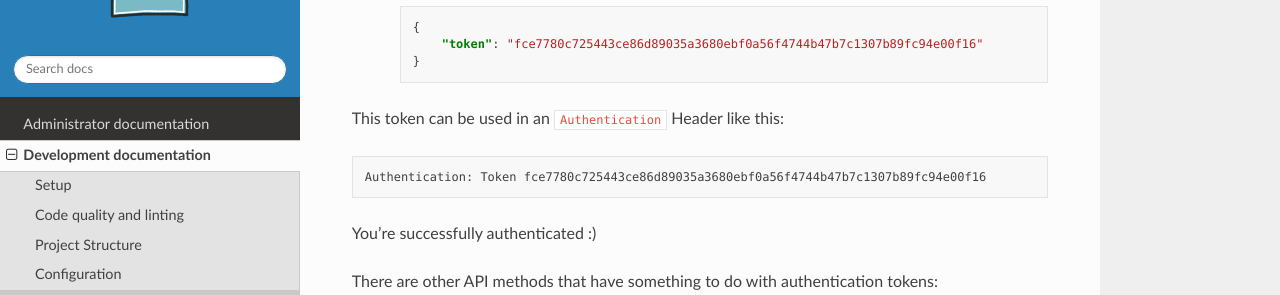
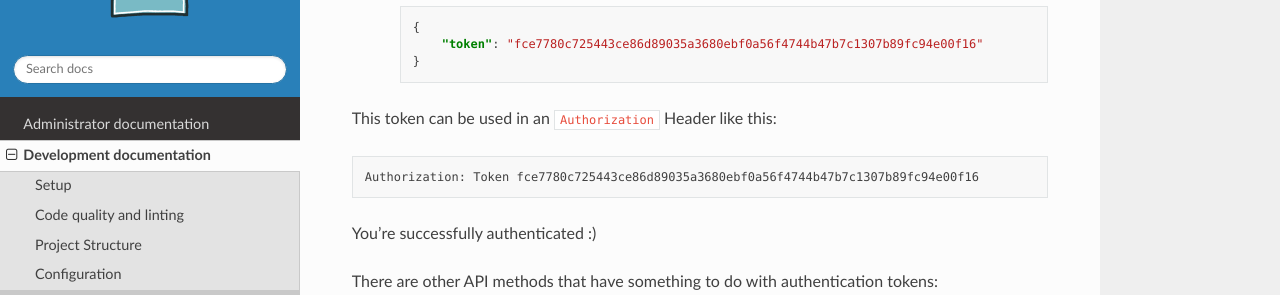
Before and after one commit to chaosinventory/chaosinventory, a Sphinx documentation site: the page built from doc/dev/api/authentication.rst, in a window 1280 px wide and 900 px high, scrolled down 1099 px. Shown: the part 147-442 px from the top of the window. Built offline with Sphinx 7.4.7 and the Read the Docs theme 2.0.0, drawn with Linux system fonts in a browser that asks for light colours; pages that are not in the unit, such as notebooks, are missing from menus.

Commit message:
Rename Authentication to Authorization header
Authorization is correct, Authentication not.

```diff
--- a/doc/dev/api/authentication.rst
+++ b/doc/dev/api/authentication.rst
@@ -64,9 +64,9 @@ Obtaining a token is possible via two ways:
             "token": "fce7780c725443ce86d89035a3680ebf0a56f4744b47b7c1307b89fc94e00f16"
         }
 
-This token can be used in an ``Authentication`` Header like this:
+This token can be used in an ``Authorization`` Header like this:
 ::
-    Authentication: Token fce7780c725443ce86d89035a3680ebf0a56f4744b47b7c1307b89fc94e00f16
+    Authorization: Token fce7780c725443ce86d89035a3680ebf0a56f4744b47b7c1307b89fc94e00f16
 
 You're successfully authenticated :)
 
```
